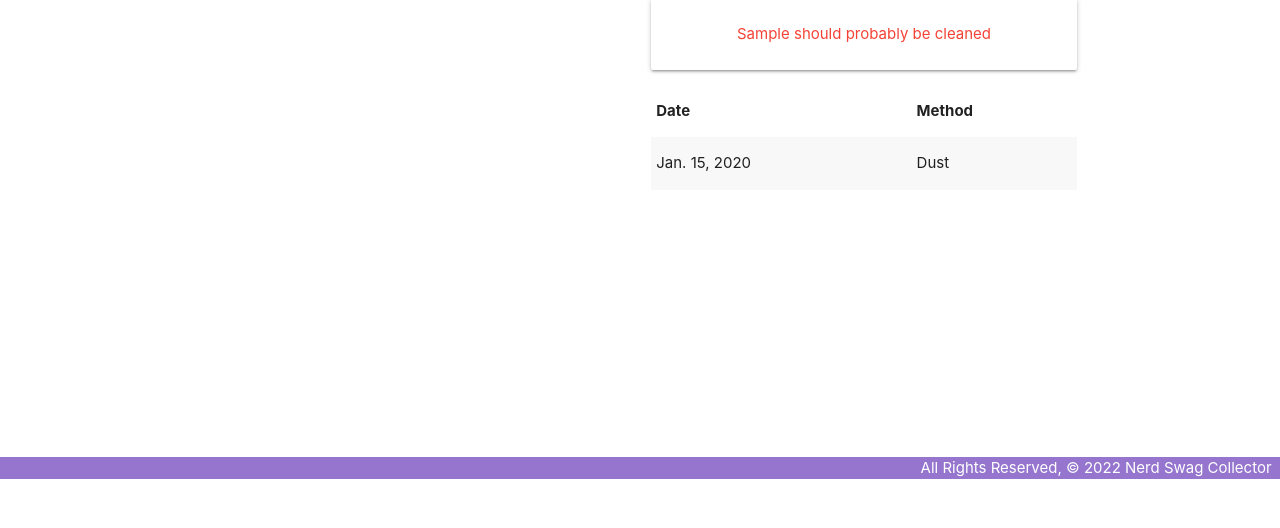
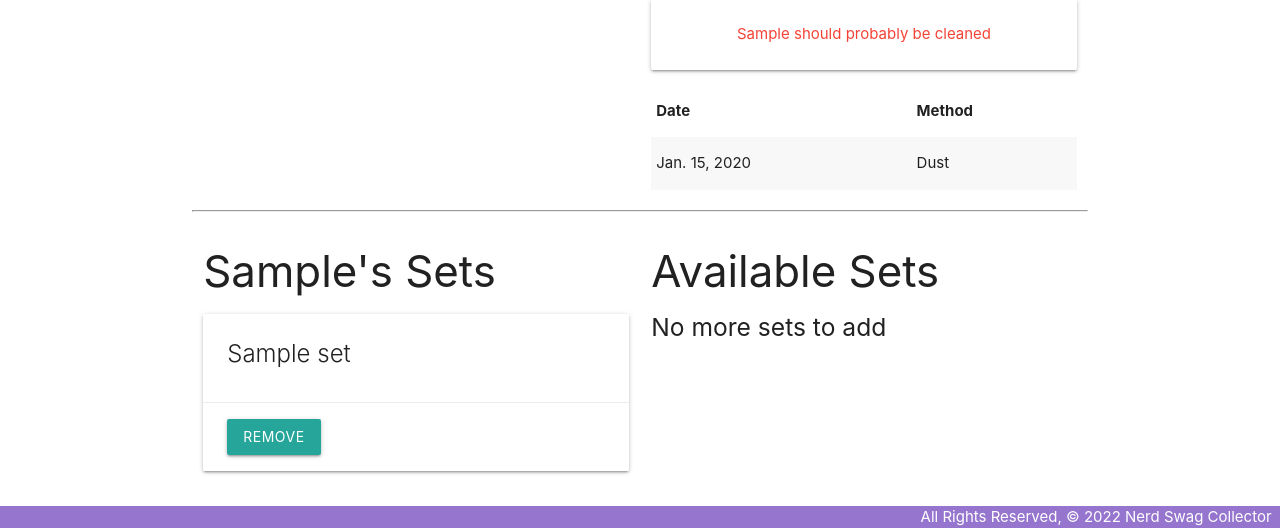
Before and after one commit to ProSweeper/nerdswagcollector, a Django app: page /swag/1/ in a window 1280 px wide. Shown: the part 321-849 px from the top of the page. Before the commit the page ends 800 px from the top, so only its background shows below. Run offline with Django 4.2, Linux system fonts and the light colour scheme; tables that the repository leaves empty hold one stand-in row (values such as "Sample post").

Commit message:
add ability to link sets and swag on the site

```diff
--- a/main_app/templates/swag/detail.html
+++ b/main_app/templates/swag/detail.html
@@ -43,6 +43,57 @@
     </table>
   </div>
 </div>
+
+<hr>
+<div class="row">
+  <div class="col s6">
+    <h3>{{ swag.item }}'s Sets</h3>
+    {% if swag.sets.count %}
+      {% for set in swag.sets.all %}
+        <div class="card">
+          <div class="card-content">
+            <span class="card-title">
+              {{ set.name }}
+            </span>
+          </div>
+          <div class="card-action">
+            <!-- order the ids in the same order as the route in urls.py -->
+            <form action="{% url 'rm_assoc_set' set.id swag.id %}" method="POST">
+              {% csrf_token %}
+              <button type="submit" class="btn">Remove</button>
+            </form>
+          </div>
+        </div>
+      {% endfor %}
+    {% else %}
+      <h5>No Sets</h5>
+    {% endif %}
+  </div>
+  <!-- Available toys will come after this line -->
+  <!-- New Markup Below -->
+<div class="col s6">
+  <h3>Available Sets</h3>
+  {% if sets.count %}
+    {% for set in sets.all %}
+      <div class="card">
+        <div class="card-content">
+          <span class="card-title">
+            {{ set.name }}
+        </div>
+        <div class="card-action">
+          <!-- order the ids in the same order as the route in urls.py -->
+          <form action="{% url 'assoc_set' swag.id set.id %}" method="POST">
+            {% csrf_token %}
+            <button type="submit" class="btn">Add</button>
+          </form>
+        </div>
+      </div>
+    {% endfor %}
+    {% else %}
+      <h5>No more sets to add</h5>
+    {% endif %}
+  </div>
+</div>
 <script>
   const dateEl = document.getElementById('id_date');
   // M is Materialize's global variable
--- a/main_app/urls.py
+++ b/main_app/urls.py
@@ -14,10 +14,14 @@ urlpatterns = [
   path('swag/<int:pk>/update/', views.SwagUpdate.as_view(), name='swag_update'),
   path('swag/<int:pk>/delete/', views.SwagDelete.as_view(), name='swag_delete'),
   path('swag/<int:swag_id>/add_cleaning', views.add_cleaning, name='add_cleaning'),
+  # associate a set with some swag (M:M)
+  path('swag/<int:swag_id>/assoc_set/<int:set_id>/', views.assoc_set, name='assoc_set'),
   # set related routes
   path('sets/', views.SetList.as_view(), name='sets_index'),
   path('sets/<int:pk>/', views.SetDetail.as_view(), name='sets_detail'),
   path('sets/create/', views.SetCreate.as_view(), name='sets_create'),
   path('sets/<int:pk>/update/', views.SetUpdate.as_view(), name='sets_update'),
   path('sets/<int:pk>/delete/', views.SetDelete.as_view(), name='sets_delete'),
+  # unassociate a set with some swag (M:M)
+  path('sets/<int:set_id>/rm_assoc_set/<int:swag_id>/', views.rm_assoc_set, name='rm_assoc_set'),
 ]
--- a/main_app/views.py
+++ b/main_app/views.py
@@ -21,11 +21,16 @@ def swag_index(request):
 
 def swag_detail(request, swag_id):
   swag = Swag.objects.get(id=swag_id)
+  # create a list of the sets that the swag is a part of
+  id_list = swag.sets.all().values_list('id')
+  # now we can query for sets whos ids are not in the list using exclude
+  sets_not_apart_of = Set.objects.exclude(id__in=id_list)
   # instantiate the cleaning form to be rendered in detail.html
   cleaning_form = CleaningForm()
   return render(request, 'swag/detail.html', {
     'swag': swag,
     'cleaning_form': cleaning_form,
+    'sets': sets_not_apart_of,
   })
 
 class SwagCreate(CreateView):
@@ -71,3 +76,15 @@ class SetUpdate(UpdateView):
 class SetDelete(DeleteView):
   model = Set
   success_url = '/sets'
+
+def assoc_set(request, swag_id, set_id):
+  # get will return the object that matches the query
+  # we pass the ids into our function
+  Swag.objects.get(id=swag_id).sets.add(set_id)
+  # redirect since we are performing crud
+  return redirect('detail', swag_id=swag_id)
+
+def rm_assoc_set(request, set_id, swag_id):
+  Set.objects.get(id=set_id).swag_set.remove(Swag.objects.get(id=swag_id))
+  # redirect since we are performing crud
+  return redirect('detail', swag_id=swag_id)
```
